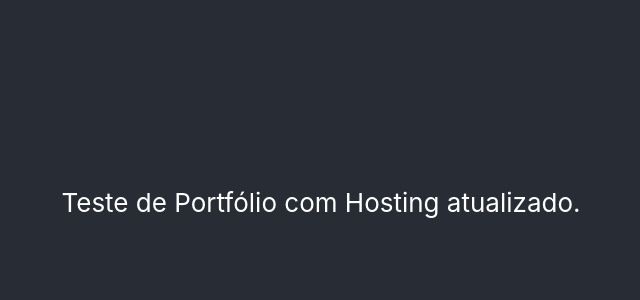
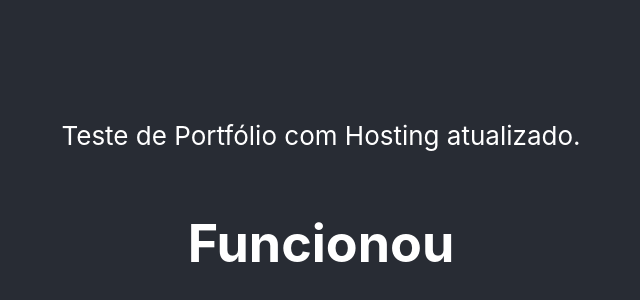
Before and after one commit to T0masSousa/portfolio, a React (Create React App) app: page / in a window 1280 px wide. Shown: the part 198-498 px from the top of the page, without its empty margins (319-959 px from the left). Built offline with nearby package versions, Linux system fonts and the light colour scheme.

Commit message:
New test

```diff
--- a/src/App.js
+++ b/src/App.js
@@ -8,6 +8,7 @@ function App() {
         <p>
           Teste de Portfólio com Hosting atualizado.
         </p>
+        <h1>Funcionou</h1>
       </header>
     </div>
   );
```
